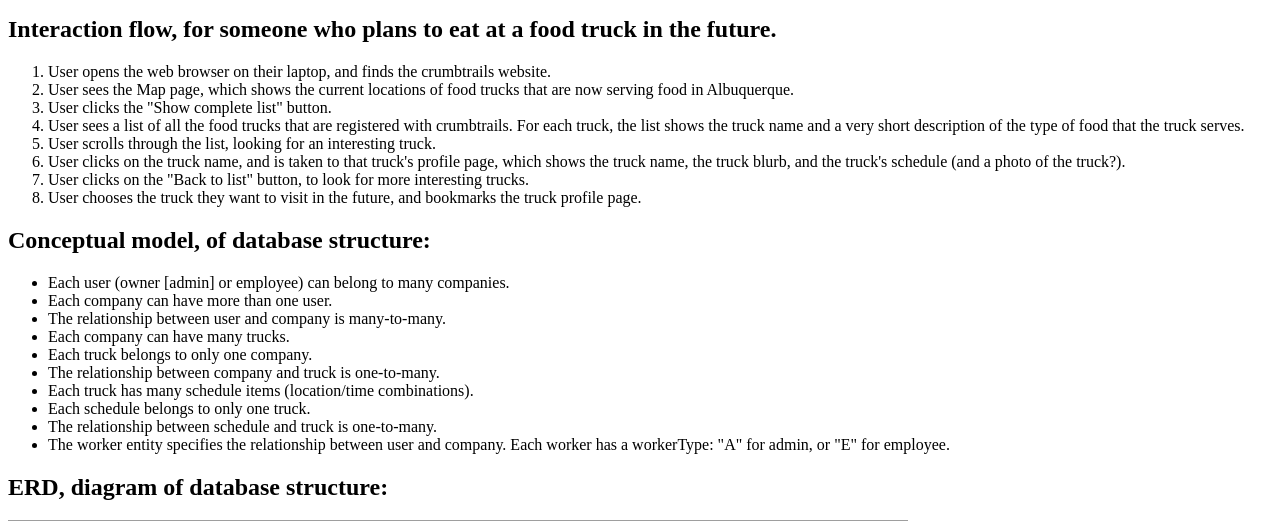
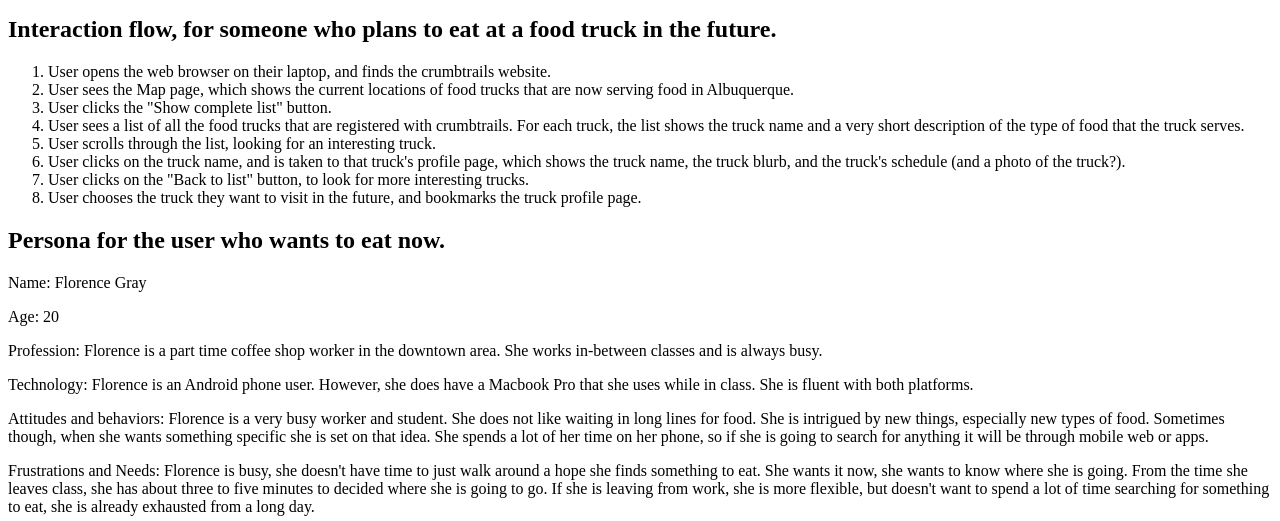
Before and after one commit to mmalvar13/crumbtrail, a PHP site: page /epic/epic.php in a window 1280 px wide. Shown: the part 2626-3147 px from the top of the page. Run offline with PHP 8.4, Linux system fonts and the light colour scheme; grey boxes are pictures that could not be loaded.

Commit message:
Added my persona, use case, and interaction flow.

```diff
--- a/epic/epic.php
+++ b/epic/epic.php
@@ -160,7 +160,20 @@
 					<li>User clicks on the "Back to list" button, to look for more interesting trucks.</li>
 					<li>User chooses the truck they want to visit in the future, and bookmarks the truck profile page.</li>
 				</ol>
-
+			<h2>Persona for the user who wants to eat now.</h2>
+			<p>Name: Florence Gray</p>
+			<p>Age: 20</p>
+			<p>Profession: Florence is a part time coffee shop worker in the downtown area. She works in-between classes and is always busy.</p>
+			<p>Technology: Florence is an Android phone user. However, she does have a Macbook Pro that she uses while in class. She is fluent with both platforms.</p>
+			<p>Attitudes and behaviors: Florence is a very busy worker and student. She does not like waiting in long lines for food. She is intrigued by new things, especially new types of food. Sometimes though, when she wants something specific she is set on that idea. She spends a lot of her time on her phone, so if she is going to search for anything it will be through mobile web or apps.</p>
+			<p>Frustrations and Needs: Florence is busy, she doesn't have time to just walk around a hope she finds something to eat. She wants it now, she wants to know where she is going. From the time she leaves class, she has about three to five minutes to decided where she is going to go. If she is leaving from work, she is more flexible, but doesn't want to spend a lot of time searching for something to eat, she is already exhausted from a long day.  </p>
+			<p>Goals: Florence just got out of class. She has one hour till her next class. She wants to go eat with some friends today. Tacos are the food choice they decide. Florence wants to hop onto CrumbTrail and track down the closest Taco truck so they can eat and get back to campus. </p>
+			<h2>Interaction Flow</h2>
+			<ol>
+				<li>Florence will look up www.crumbtrail.io</li>
+				<li>She will use the search bar and type in "tacos"</li>
+				<li>The map will post all food truck that are open in that area</li>
+			</ol>
 			<h2>Conceptual model, of database structure:</h2>
 				<ul>
 					<li>Each user (owner [admin] or employee) can belong to many companies.</li>
```
